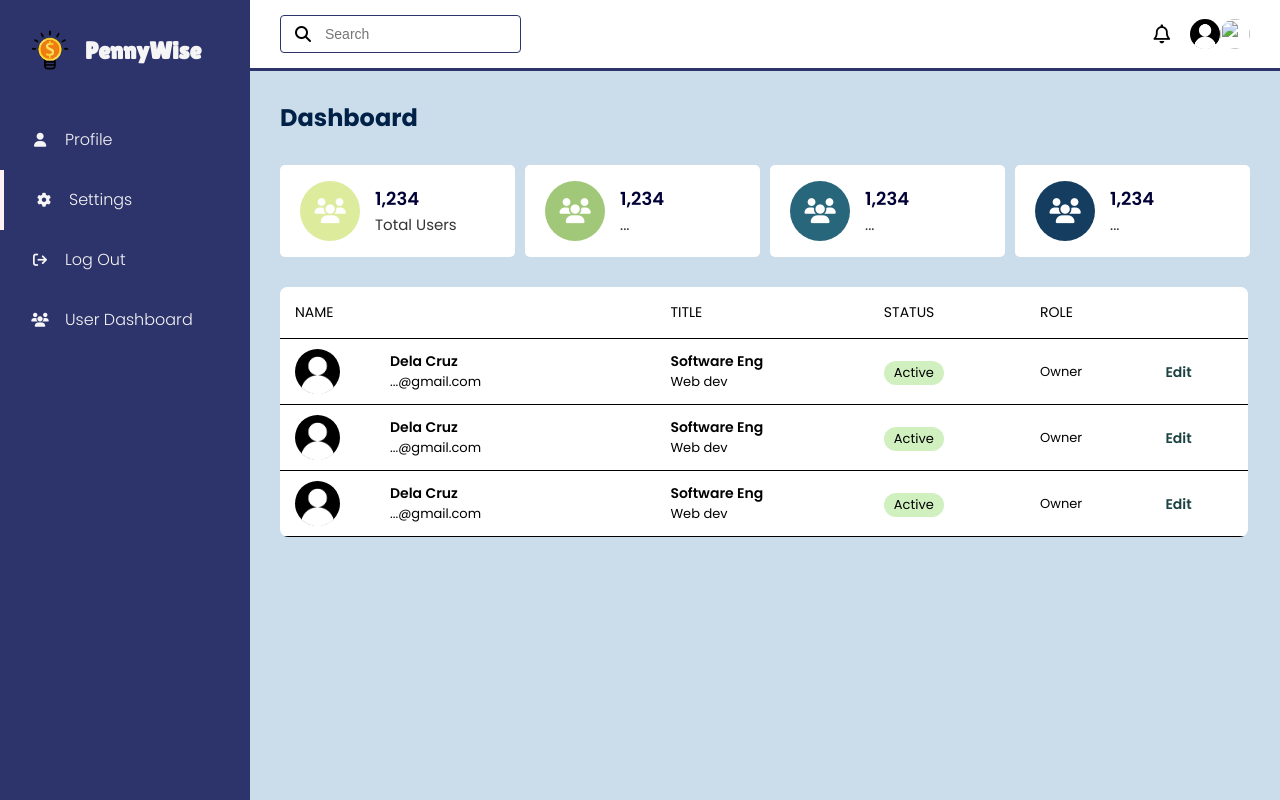
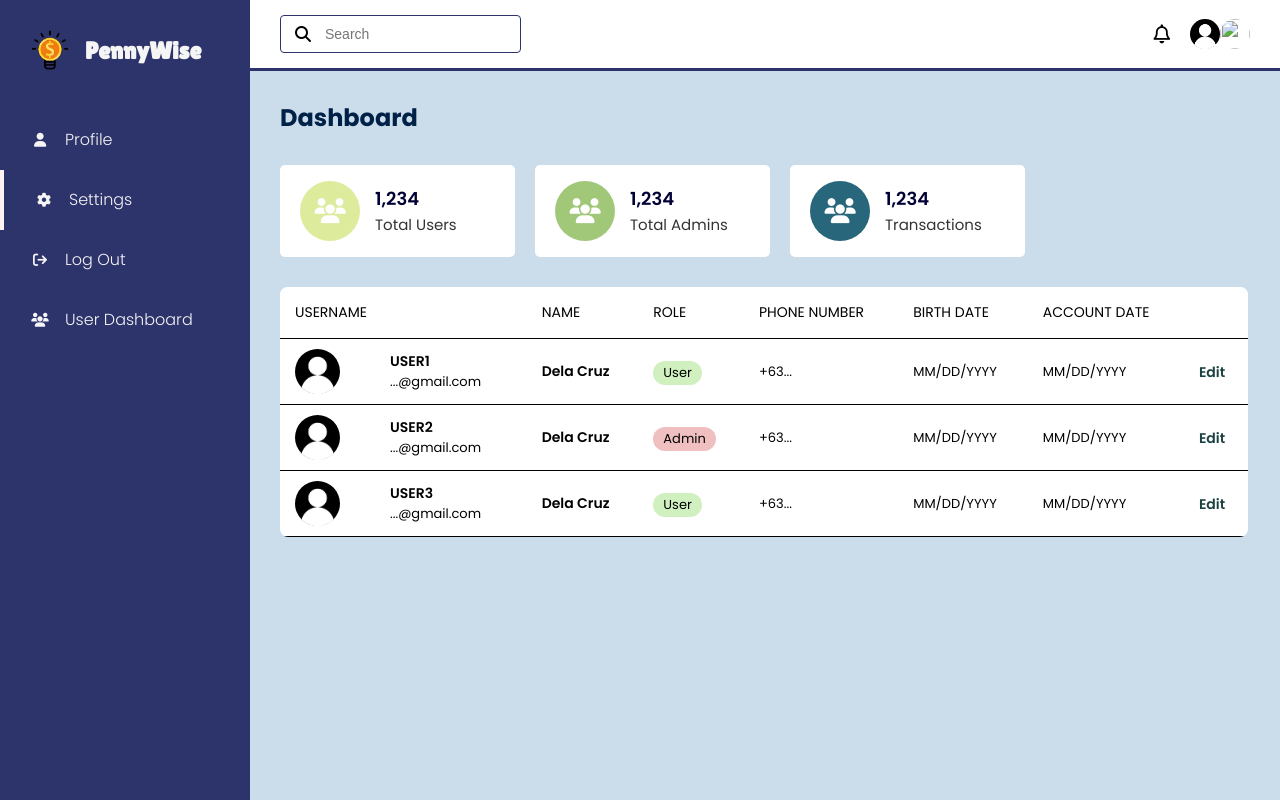
Before and after one commit to smtLasalle/S15-CSSECDV-MCO, a Flask app: template app/templates/chief.html in a window 1280 px wide. Run offline with Flask 3, Linux system fonts and the light colour scheme; the template is opened without the code that fills it, so the values that code supplies are empty; some libraries are stand-ins or nearby versions.

Commit message:
Updated admin template

```diff
--- a/app/static/chief.css
+++ b/app/static/chief.css
@@ -160,8 +160,9 @@ body {
     align-items: center;
     display: flex;
     flex-wrap: wrap;
-    justify-content: space-between;
+    justify-content: flex-start;
     padding: 30px 30px 0 30px;
+    gap: 20px;
 }
 
 .values .val-box {
@@ -268,9 +269,16 @@ tbody tr td {
     padding: 10px 15px;
 }
 
-/*----------------------------- STATUS BADGE -----------------------------*/
-.active p {
+/*----------------------------- ROLE BADGE -----------------------------*/
+.user_role p {
     background: rgb(208, 240, 192);
+    border-radius: 40px;
+    display: inline-block;
+    padding: 2px 10px;
+}
+
+.admin_role p {
+    background: rgb(240, 192, 192);
     border-radius: 40px;
     display: inline-block;
     padding: 2px 10px;
--- a/app/templates/chief.html
+++ b/app/templates/chief.html
@@ -57,21 +57,14 @@
                     <i class="fa-solid fa-users"></i>
                     <div>
                         <h3>1,234</h3>
-                        <span>...</span>
+                        <span>Total Admins</span>
                     </div>
                 </div>
                 <div class="val-box">
                     <i class="fa-solid fa-users"></i>
                     <div>
                         <h3>1,234</h3>
-                        <span>...</span>
-                    </div>
-                </div>
-                <div class="val-box">
-                    <i class="fa-solid fa-users"></i>
-                    <div>
-                        <h3>1,234</h3>
-                        <span>...</span>
+                        <span>Transactions</span>
                     </div>
                 </div>
             </div>
@@ -80,10 +73,12 @@
                 <table width="100%">
                     <thead>
                         <tr>
+                            <td>Username</td>
                             <td>Name</td>
-                            <td>Title</td>
-                            <td>Status</td>
                             <td>Role</td>
+                            <td>Phone number</td>
+                            <td>Birth Date</td>
+                            <td>Account Date</td>
                             <td></td>
                         </tr>
                     </thead>
@@ -92,20 +87,29 @@
                             <td class="people">
                                 <img src="../static/image/noprofil.jpg" alt="">
                                 <div class="people-de">
-                                    <h5>Dela Cruz</h5>
+                                    <h5>USER1</h5>
                                     <p>...@gmail.com</p>
                                 </div>
                             </td>
 
                             <td class="people-des">
-                                <h5>Software Eng</h5>
-                                <p>Web dev</p>
+                                <h5>Dela Cruz</h5>
                             </td>
 
-                            <td class="active"><p>Active</p></td>
+                            <td class="user_role">
+                                <p>User</p>
+                            </td>
 
-                            <td class="role">
-                                <p>Owner</p>
+                            <td class="phone_number">
+                                <p>+63...</p>
+                            </td>
+
+                            <td class="birth_date">
+                                <p>MM/DD/YYYY</p>
+                            </td>
+
+                            <td class="account_date">
+                                <p>MM/DD/YYYY</p>
                             </td>
 
                             <td class="edit"><a href="#">Edit</a></td>
@@ -114,20 +118,29 @@
                             <td class="people">
                                 <img src="../static/image/noprofil.jpg" alt="">
                                 <div class="people-de">
-                                    <h5>Dela Cruz</h5>
+                                    <h5>USER2</h5>
                                     <p>...@gmail.com</p>
                                 </div>
                             </td>
 
                             <td class="people-des">
-                                <h5>Software Eng</h5>
-                                <p>Web dev</p>
+                                <h5>Dela Cruz</h5>
                             </td>
 
-                            <td class="active"><p>Active</p></td>
+                            <td class="admin_role">
+                                <p>Admin</p>
+                            </td>
 
-                            <td class="role">
-                                <p>Owner</p>
+                            <td class="phone_number">
+                                <p>+63...</p>
+                            </td>
+
+                            <td class="birth_date">
+                                <p>MM/DD/YYYY</p>
+                            </td>
+
+                            <td class="account_date">
+                                <p>MM/DD/YYYY</p>
                             </td>
 
                             <td class="edit"><a href="#">Edit</a></td>
@@ -136,20 +149,29 @@
                             <td class="people">
                                 <img src="../static/image/noprofil.jpg" alt="">
                                 <div class="people-de">
-                                    <h5>Dela Cruz</h5>
+                                    <h5>USER3</h5>
                                     <p>...@gmail.com</p>
                                 </div>
                             </td>
 
                             <td class="people-des">
-                                <h5>Software Eng</h5>
-                                <p>Web dev</p>
+                                <h5>Dela Cruz</h5>
                             </td>
 
-                            <td class="active"><p>Active</p></td>
+                            <td class="user_role">
+                                <p>User</p>
+                            </td>
 
-                            <td class="role">
-                                <p>Owner</p>
+                            <td class="phone_number">
+                                <p>+63...</p>
+                            </td>
+
+                            <td class="birth_date">
+                                <p>MM/DD/YYYY</p>
+                            </td>
+
+                            <td class="account_date">
+                                <p>MM/DD/YYYY</p>
                             </td>
 
                             <td class="edit"><a href="#">Edit</a></td>
```
